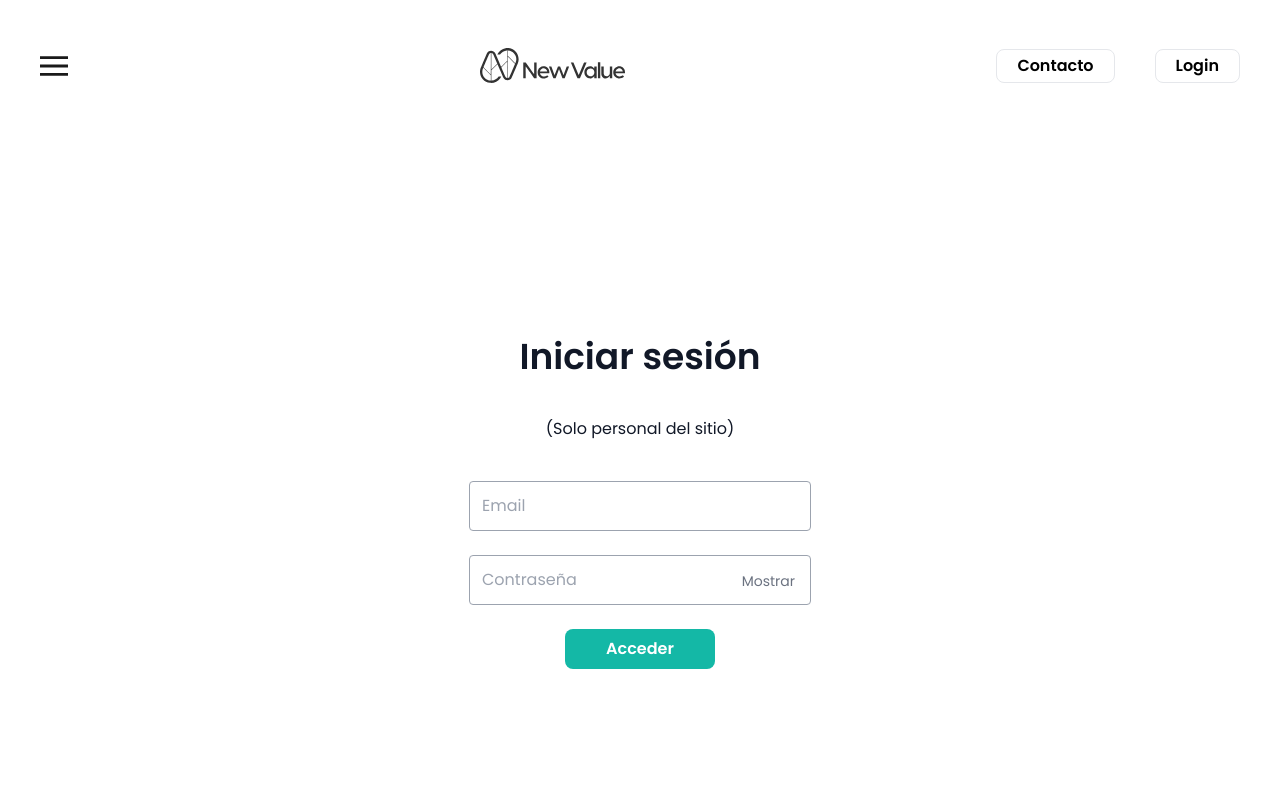
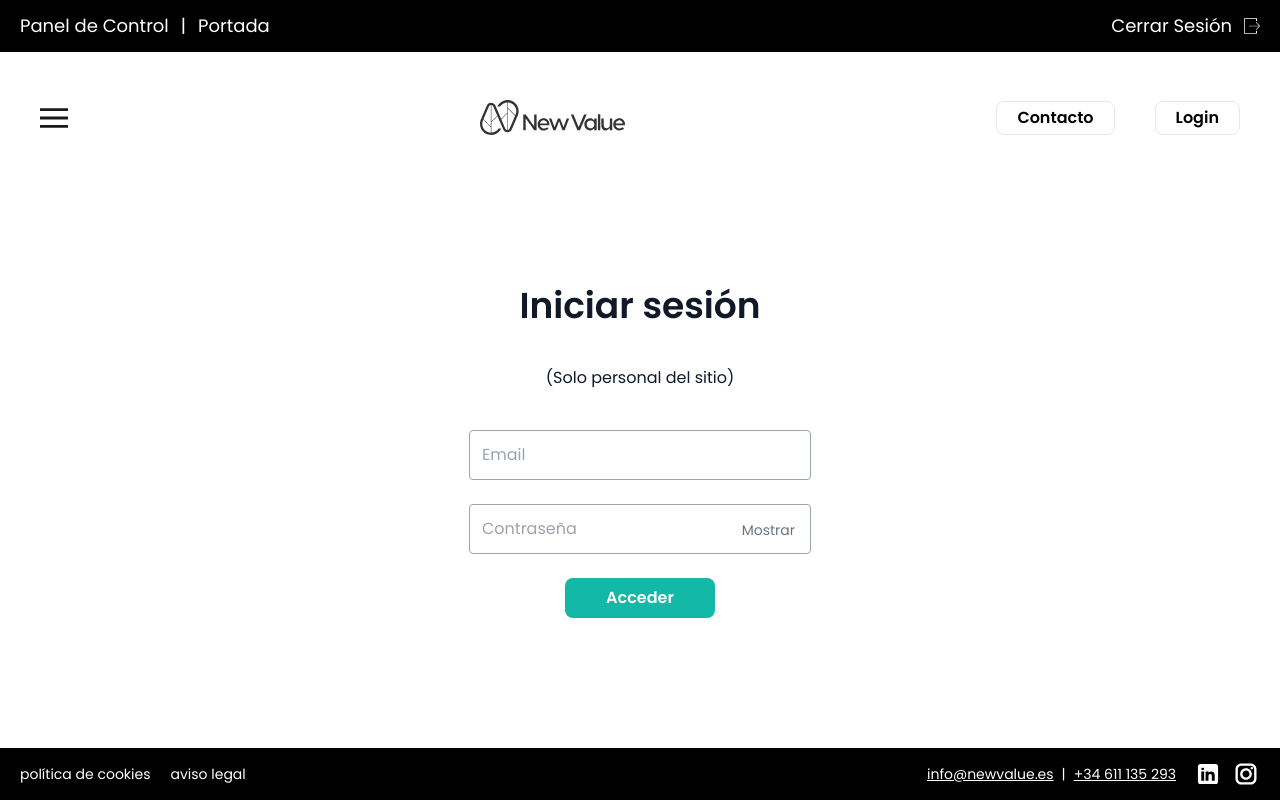
Before and after one commit to mariandrean/NewValue, a React (Vite) app in the folder client/: page /login in a window 1280 px wide. Shown: the top 800 px of the page. Built offline with nearby package versions, Linux system fonts and the light colour scheme; sample sign-in values are in the browser's storage.

Commit message:
fix(client):fix-layouts

```diff
--- a/client/index.html
+++ b/client/index.html
@@ -9,7 +9,7 @@
 </head>
 
 <body class="h-full">
-  <div id="root" class="h-full"></div>
+  <div id="root" class="h-full flex flex-col justify-between"></div>
   <link rel="preconnect" href="https://fonts.googleapis.com">
   <link rel="preconnect" href="https://fonts.gstatic.com" crossorigin>
   <link
--- /dev/null
+++ b/client/src/components/DashboardMenu.jsx
@@ -0,0 +1,19 @@
+import React from 'react'
+import LogOutButton from "../components/LogOutButton";
+
+function DashboardMenu() {
+  return (
+    <div className="flex justify-between items-center sm:text-lg bg-black text-white py-3 px-5">
+    <div className="flex gap-3">
+      <a href="/Dashboard">Panel de Control</a>
+      |
+      <a href="/" >Portada</a >
+    </div>
+    <div className="flex gap-5">
+      <LogOutButton />
+    </div>
+  </div>
+  )
+}
+
+export default DashboardMenu
--- a/client/src/components/LogOutButton.jsx
+++ b/client/src/components/LogOutButton.jsx
@@ -14,7 +14,7 @@ const LogOutButton = () => {
   return (
     <button onClick={handleLogOut} className="flex gap-3 items-center">
       <p className='hidden sm:block'>Cerrar Sesión</p>
-      <img src="src/assets/logout-icon.png" alt="Logout" className='h-5' />
+      <img src="/src/assets/logout-icon.png" alt="Logout" className='h-4' />
     </button>
   );
 }
--- a/client/src/layout/LayoutPrivate.jsx
+++ b/client/src/layout/LayoutPrivate.jsx
@@ -1,7 +1,7 @@
 import { useEffect } from "react";
 import { Outlet, useNavigate } from "react-router-dom";
 import { useUserContext } from "../context/UserContext";
-import LogOutButton from "../components/LogOutButton";
+import DashboardMenu from "../components/DashboardMenu";
 
 const LayoutPrivate = () => {
   const token = localStorage.getItem("token");
@@ -15,20 +15,14 @@ const LayoutPrivate = () => {
     else if (token && userAuth) {
       navigate("/dashboard");
     }
-  }, [token, navigate, userAuth]);
+  }, [token, userAuth]);
 
   return (
     <>
-      <div className="flex justify-between items-center sm:text-lg bg-black text-white py-3 px-5">
-        <div className="flex gap-5">
-          <a href="/Dashboard">Panel Principal</a>
-          <a href="/" >Portada</a >
-        </div>
-        <div className="flex gap-5">
-          <LogOutButton />
-        </div>
-      </div>
-      <Outlet />
+      <DashboardMenu />
+      <main className='p-5 lg:p-20'>
+        <Outlet />
+      </main>
     </>
   )
 };
--- a/client/src/layout/LayoutPublic.jsx
+++ b/client/src/layout/LayoutPublic.jsx
@@ -2,17 +2,22 @@ import React from 'react'
 import { Outlet } from "react-router-dom";
 import Navbar from "../components/Navbar.jsx"
 import Footer from '../components/Footer.jsx';
-
+import DashboardMenu from '../components/DashboardMenu.jsx';
 
 const LayoutPublic = () => {
+  const token = localStorage.getItem("token");
+
   return (
-    <div style={{ minHeight: "100%", position: "relative", display: 'flex', flexDirection: 'column' }}>
-      <Navbar />
-      <main className='px-5 lg:px-20 '>
-        <Outlet />
-      </main>
+    <>
+      <header>
+        {token && <DashboardMenu />}
+        <Navbar />
+      </header>
+        <main className='p-5 lg:p-20'>
+          <Outlet />
+        </main>
       <Footer />
-    </div >
+    </ >
   );
 }
 
--- a/client/src/pages/Login.jsx
+++ b/client/src/pages/Login.jsx
@@ -30,7 +30,7 @@ const Login = () => {
 
   return (
     <>
-      <div className="flex flex-col items-center justify-center min-h-screen min-w-[500px] bg-white-100">
+      <div className="flex flex-col items-center justify-center min-w-[500px] bg-white-100">
         <h3 className="text-4xl text-gray-900 mb-10 text-center font-semibold">Iniciar sesión</h3>
         <h4 className="text-1xl text-gray-900 mb-10 text-center">(Solo personal del sitio)</h4>
         <form className="min-w-[300px] gap-6 flex flex-col justify-center" onSubmit={handleSubmit(handleLogin)}>
```
Also changed, not shown: client/src/index.css (line endings or trailing spaces).
